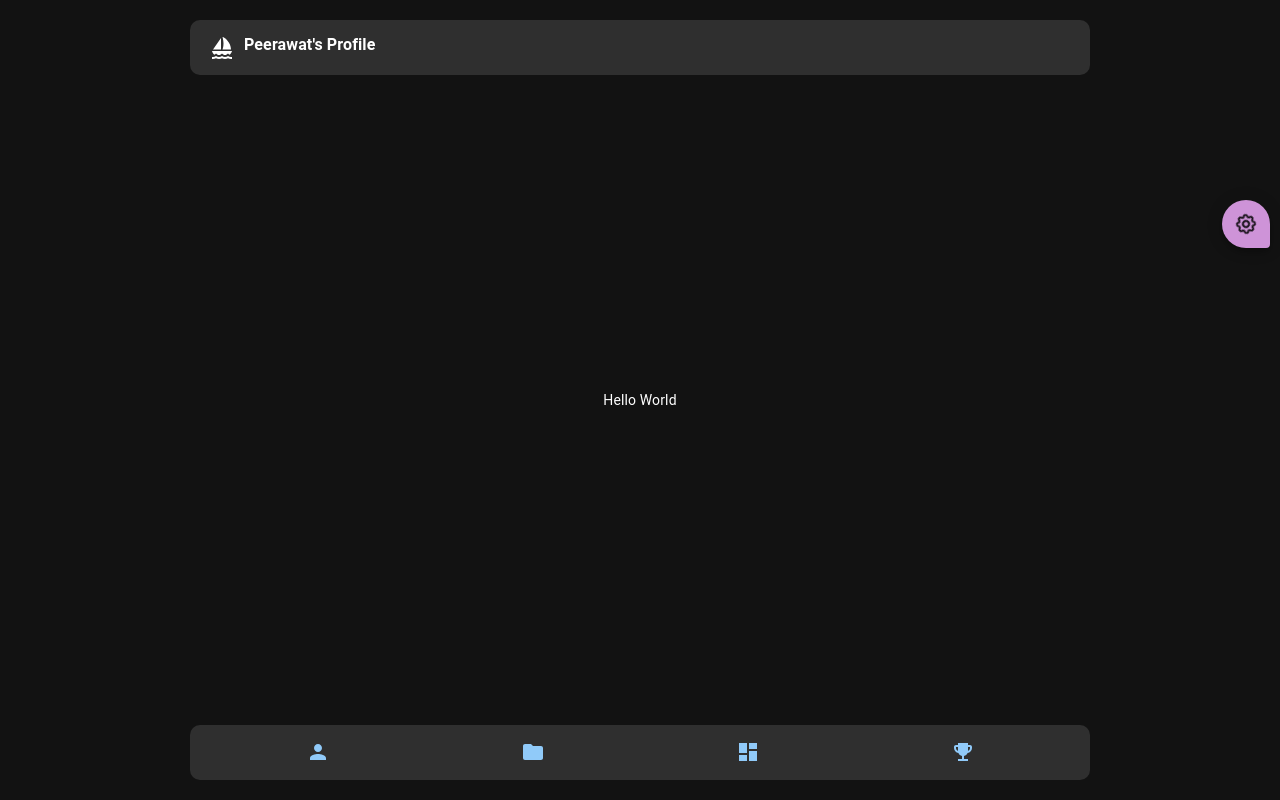
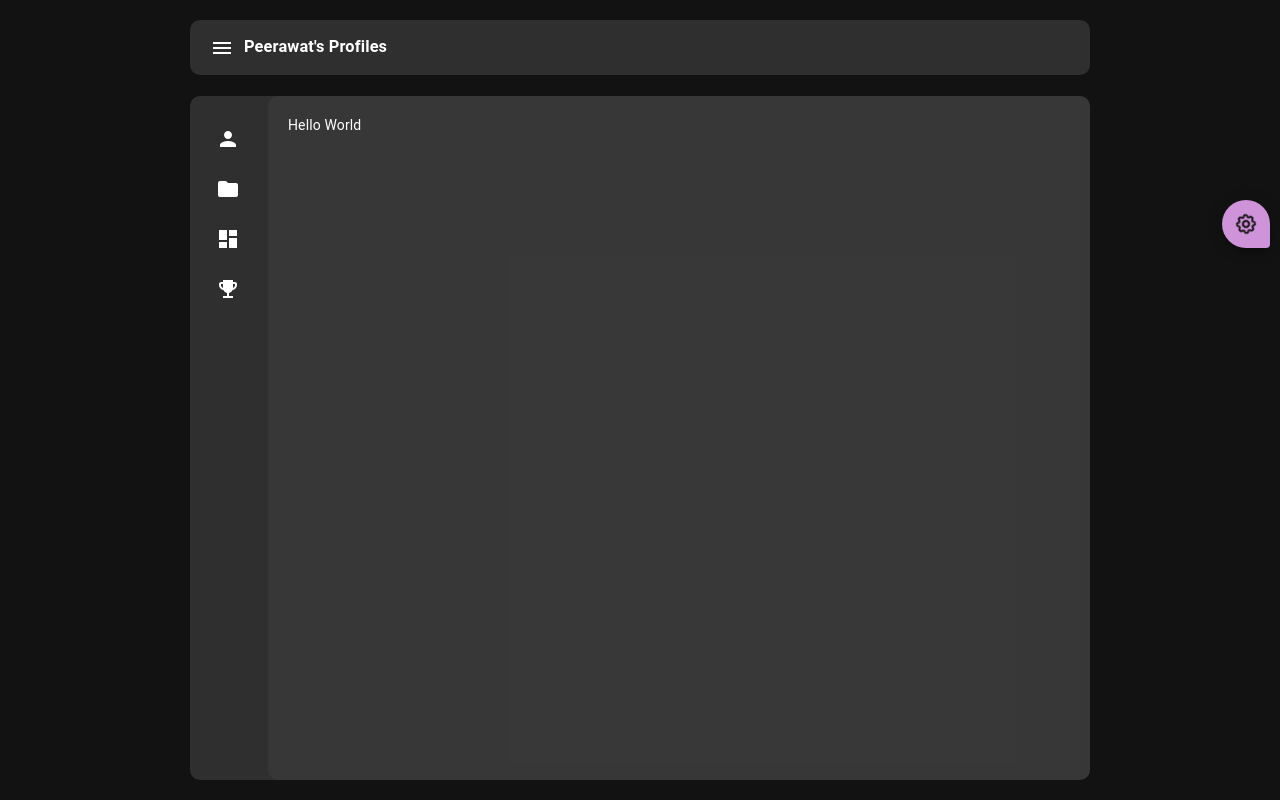
Before and after one commit to boat1603/boat1603.github.io, a React (Create React App) app: page /profiles/dashboard/default in a window 1280 px wide. Built offline with nearby package versions, Linux system fonts and the light colour scheme.

Commit message:
Finish Template Format

```diff
--- a/src/Main.css
+++ b/src/Main.css
@@ -101,8 +101,22 @@
 
 .page-content {
   width: 100%;
+  height: 90%;
+  /* max-height: max-content; */
+  /* flex: 1; */
+}
+
+.content-card {
+  width: 100%;
   height: 100%;
+
+  padding: 20px;
+  border-radius: 10px;
+
+  background-color: var(--card-color-transparent);
+  transition: all 0.5s ease;
 }
+
 .sub-card {
   width: 100%;
   padding: 20px;
--- a/src/config.js
+++ b/src/config.js
@@ -1,9 +1,8 @@
 const config = {
   // basename: only at build time to set, and Don't add '/' at end off BASENAME for breadcrumbs, also Don't put only '/' use blank('') instead,
   // like '/berry-material-react/react/default'
-  // basename: '/free',
-  basename: "/",
-  defaultPath: "/",
+  basename: "/profiles",
+  defaultPath: "/profiles",
   borderRadius: 18,
   mode: "dark",
   bgColor: "normal",
--- a/src/layout/Customization/index.js
+++ b/src/layout/Customization/index.js
@@ -35,13 +35,14 @@ function valueText(value) {
 
 // ==============================|| LIVE CUSTOMIZATION ||============================== //
 
-const Customization = () => {
+const Customization = (props) => {
+  let { open, setOpen } = props;
   const theme = useTheme();
   const dispatch = useDispatch();
   const customization = useSelector((state) => state.customization);
 
   // drawer on/off
-  const [open, setOpen] = useState(false);
+  // const [open, setOpen] = useState(false);
   const handleToggle = () => {
     setOpen(!open);
   };
--- a/src/layout/MainLayout/NavBar.js
+++ b/src/layout/MainLayout/NavBar.js
@@ -1,17 +1,31 @@
-import SailingIcon from "@mui/icons-material/Sailing";
-import { Typography } from "@mui/material";
-export default function NavBar() {
+import MenuIcon from "@mui/icons-material/Menu";
+import { useSelector } from "react-redux";
+// import { Typography } from "@mui/material";
+
+// import config from "./../../config";
+export default function NavBar(props) {
+  const customization = useSelector((state) => state.customization);
+  let { handleMenubar } = props;
   return (
     <div className="page-navbar">
-      <SailingIcon
+      <MenuIcon
         style={{ marginRight: "10px", cursor: "pointer" }}
-        onClick={() => {
-          window.location.href = "/profiles";
+        // onClick={() => {
+        //   window.location.href = `${config.basename}`;
+        // }}
+        onClick={handleMenubar}
+        sx={{
+          "&:hover": {
+            color: customization.mode === "dark" ? "#42a5f5" : "#90caf9",
+          },
         }}
       />
-      <Typography gutterBottom variant="h4" component="div">
+      {/* <Typography gutterBottom variant="h4" component="div">
         Peerawat's Profile
-      </Typography>
+      </Typography> */}
+      <div>
+        <h3>Peerawat's Profiles</h3>
+      </div>
     </div>
   );
 }
--- a/src/layout/MainLayout/index.js
+++ b/src/layout/MainLayout/index.js
@@ -1,14 +1,118 @@
+import React, { useState, useEffect } from "react";
 import { useSelector } from "react-redux";
 import { Outlet } from "react-router-dom";
+
 import Customization from "../Customization";
 import NavBar from "./NavBar";
-import Footer from "./Footer";
+
+import {
+  Grid,
+  List,
+  ListItemButton,
+  ListItemIcon,
+  ListItemText,
+  SwipeableDrawer,
+} from "@mui/material";
+import PersonIcon from "@mui/icons-material/Person";
+import FolderIcon from "@mui/icons-material/Folder";
+import DashboardIcon from "@mui/icons-material/Dashboard";
+import EmojiEventsIcon from "@mui/icons-material/EmojiEvents";
+
+import PerfectScrollbar from "react-perfect-scrollbar";
+// import Footer from "./Footer";
+// import MiniDrawer from "./MenuDrawer";
 
 import config from "./../../config";
 
+import { gridSpacing } from "./../../store/constant";
+
 export default function MainLayout() {
   const customization = useSelector((state) => state.customization);
+  const [customizationopen, setCustomizationopen] = useState(false);
+  let [open, setOpen] = useState(false);
+  let handleMenubar = () => {
+    setOpen(!open);
+  };
 
+  const [windowSize, setWindowSize] = useState(getWindowSize());
+  useEffect(() => {
+    function handleWindowResize() {
+      // console.log(getWindowSize(), windowSize);
+      if (
+        customizationopen &&
+        getWindowSize().innerWidth <= 768 &&
+        windowSize.innerWidth > 768
+      ) {
+        setOpen(false);
+      }
+      setWindowSize(getWindowSize());
+    }
+
+    window.addEventListener("resize", handleWindowResize);
+
+    return () => {
+      window.removeEventListener("resize", handleWindowResize);
+    };
+  }, [setOpen, windowSize, customizationopen]);
+
+  const MenuItems = () => {
+    return (
+      <List>
+        <ListItemButton
+          style={{
+            height: "50px",
+            borderRadius: windowSize.innerWidth > 768 ? "10px" : "5px",
+          }}
+        >
+          <ListItemIcon>
+            <PersonIcon />
+          </ListItemIcon>
+          {(open || !windowSize.innerWidth > 768) && (
+            <ListItemText primary={open && "Profiles"} />
+          )}
+        </ListItemButton>
+        <ListItemButton
+          style={{
+            height: "50px",
+            borderRadius: windowSize.innerWidth > 768 ? "10px" : "5px",
+          }}
+        >
+          <ListItemIcon>
+            <FolderIcon />
+          </ListItemIcon>
+          {(open || !windowSize.innerWidth > 768) && (
+            <ListItemText primary="Portfollio" />
+          )}
+        </ListItemButton>
+        <ListItemButton
+          style={{
+            height: "50px",
+            borderRadius: windowSize.innerWidth > 768 ? "10px" : "5px",
+          }}
+        >
+          <ListItemIcon>
+            <DashboardIcon />
+          </ListItemIcon>
+          {(open || !windowSize.innerWidth > 768) && (
+            <ListItemText primary="Dashboard" />
+          )}
+        </ListItemButton>
+        <ListItemButton
+          style={{
+            height: "50px",
+            borderRadius: windowSize.innerWidth > 768 ? "10px" : "5px",
+          }}
+        >
+          <ListItemIcon>
+            <EmojiEventsIcon />
+          </ListItemIcon>
+          {(open || !windowSize.innerWidth > 768) && (
+            <ListItemText primary="Certificates" />
+          )}
+        </ListItemButton>
+      </List>
+    );
+  };
 
   return (
     <div
@@ -18,11 +122,70 @@ export default function MainLayout() {
       }}
     >
       <div className="page-layout">
-        <NavBar />
-        <Outlet />
-        <Footer />
+        <NavBar handleMenubar={handleMenubar} />
+        <div className="page-content">
+          <div
+            className="content-card"
+            style={{
+              padding: "0px",
+              display: "flex",
+              // padding: "10px",
+              transition: "all 0.5s ease",
+            }}
+          >
+            {windowSize.innerWidth > 768 ? (
+              <div
+                style={{
+                  width: open ? "250px" : "78px",
+                  padding: "10px",
+                  transition: "all 0.5s ease",
+
+                  display: "flex",
+                  flexDirection: "column",
+                }}
+              >
+                <MenuItems />
+              </div>
+            ) : (
+              <div style={{ transition: "all 0.5s ease" }}>
+                <SwipeableDrawer
+                  anchor={"left"}
+                  open={open}
+                  onClose={() => {
+                    setOpen(false);
+                  }}
+                  onOpen={() => {
+                    setOpen(true);
+                  }}
+                >
+                  <Grid container spacing={gridSpacing} sx={{ p: 3 }}>
+                    <MenuItems />
+                  </Grid>
+                </SwipeableDrawer>
+              </div>
+            )}
+            <div
+              className="content-card"
+              style={{
+                transition: "width 2s",
+                backgroundColor:
+                  customization.mode === "dark" ? "#44444466" : "#dddddd66",
+              }}
+            >
+              <PerfectScrollbar>
+                <Outlet />
+              </PerfectScrollbar>
+            </div>
+          </div>
+        </div>
+        {/* <Footer /> */}
       </div>
-      <Customization />
+      <Customization open={customizationopen} setOpen={setCustomizationopen} />
     </div>
   );
 }
+
+function getWindowSize() {
+  const { innerWidth, innerHeight } = window;
+  return { innerWidth, innerHeight };
+}
--- a/src/pages/HomePage.js
+++ b/src/pages/HomePage.js
@@ -1,6 +1,7 @@
-// import SubCard from "../ui-component/cards/SubCard";
 export default function HomePage() {
   return (
-    <div className="page-content">{/* <SubCard title={"Hello"} /> */}</div>
+    <div>
+      <div>Content1</div>
+    </div>
   );
 }
--- a/src/store/actions.js
+++ b/src/store/actions.js
@@ -1,6 +1,4 @@
 // action - customization reducer
-export const SET_MENU = "@customization/SET_MENU";
-export const MENU_TOGGLE = "@customization/MENU_TOGGLE";
 export const MENU_OPEN = "@customization/MENU_OPEN";
 export const SET_BORDER_RADIUS = "@customization/SET_BORDER_RADIUS";
 export const SET_THEME = "@customization/SET_THEME";
```
Also changed, not shown: src/themes/compStyleOverride.js (+41 -41 lines).
